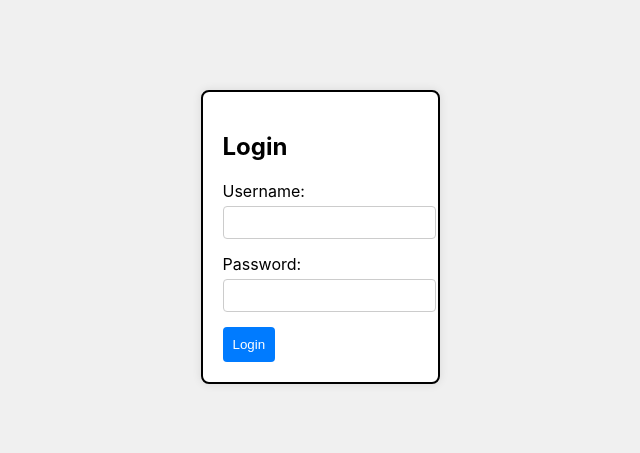
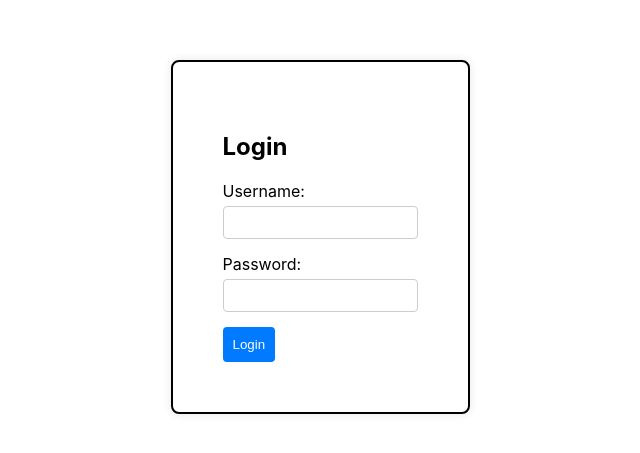
Before and after one commit to rajpraneeth/react-template, a React (Create React App) app: page /login in a window 1280 px wide. Shown: the part 163-616 px from the top of the page, without its empty margins (320-960 px from the left). Built offline with nearby package versions, Linux system fonts and the light colour scheme.

Commit message:
updating login page

```diff
--- a/src/components/Login/Login.scss
+++ b/src/components/Login/Login.scss
@@ -1,21 +1,22 @@
 // components/Login.scss
+
 .login-container {
   display: flex;
   flex-direction: column;
   align-items: center;
   justify-content: center;
   height: 100vh;
-    background-color: #f0f0f0;
 }
 
 .login-box {
-    padding: 20px;
   border: 2px solid #000;
   border-radius: 8px;
   background-color: #fff;
   box-shadow: 0 0 10px rgba(0, 0, 0, 0.1);
 }
-
+.login-wrap {
+  padding: 50px;
+}
 .input-group {
   margin-bottom: 15px;
 
@@ -25,7 +26,7 @@
   }
 
   input {
-      width: 100%;
+    width: fit-content;
     padding: 8px;
     border: 1px solid #ccc;
     border-radius: 4px;
--- a/src/components/Login/index.js
+++ b/src/components/Login/index.js
@@ -1,29 +1,30 @@
 // components/Login.js
-import React, { useState } from 'react';
-import { useNavigate } from 'react-router-dom';
-import { useAuth } from '../../AuthContext';
-import './Login.scss'; // Import the SCSS file
+import React, { useState } from "react";
+import { useNavigate } from "react-router-dom";
+import { useAuth } from "../../AuthContext";
+import "./Login.scss"; // Import the SCSS file
 
 const Login = () => {
-  const history = useNavigate();
+  const navigate = useNavigate();
   const { user, login } = useAuth();
-  const [username, setUsername] = useState('');
-  const [password, setPassword] = useState('');
-  const [error, setError] = useState('');
+  const [username, setUsername] = useState("");
+  const [password, setPassword] = useState("");
+  const [error, setError] = useState("");
 
   const handleLogin = () => {
     // Simulating a simple login logic
-    if (username === 'demo' && password === 'password') {
+    if (username === "demo" && password === "password") {
       login(); // Update the user authentication state
-      history.push('/'); // Redirect to the home page
+      navigate('/') // Redirect to the home page
     } else {
-      setError('Invalid username or password');
+      setError("Invalid username or password");
     }
   };
 
   return (
     <div className="login-container">
       <div className="login-box">
+        <div className="login-wrap">
           <h2>Login</h2>
           {user.authenticated ? (
             <p>You are already logged in as {user.role}.</p>
@@ -55,6 +56,7 @@ const Login = () => {
           )}
         </div>
       </div>
+    </div>
   );
 };
 
```
Lines whose indentation alone changed are shown as unchanged.
